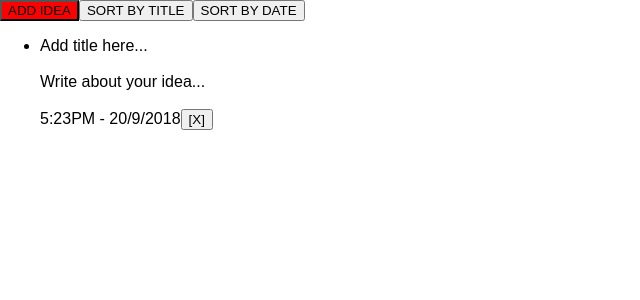
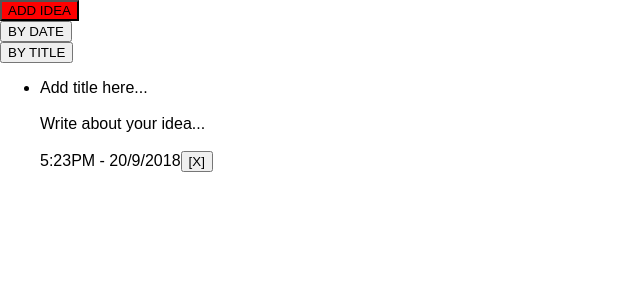
Before and after one commit to ClearScore/tech-screen, a React (Create React App) app in the folder idea-board/: page / in a window 1280 px wide. Shown: the top 300 px of the page, without its empty margins (0-640 px from the left). Built offline with nearby package versions, Linux system fonts and the light colour scheme.

Commit message:
filter feature basic wire up - not tested

```diff
--- a/idea-board/package.json
+++ b/idea-board/package.json
@@ -9,7 +9,8 @@
     "react-dom": "16.4.0",
     "react-redux": "^6.0.0",
     "react-scripts": "1.1.4",
-    "redux": "^4.0.1"
+    "redux": "^4.0.1",
+    "reselect": "^4.0.0"
   },
   "scripts": {
     "start": "react-scripts start",
--- a/idea-board/src/actions/index.js
+++ b/idea-board/src/actions/index.js
@@ -26,3 +26,5 @@ export const editIdea = ({id, title, description}) => (
         }
     }
 )
+
+export const setVisibilityFilter = filter => ({ type: types.SET_VISIBILITY_FILTER, filter })
--- a/idea-board/src/actions/types.js
+++ b/idea-board/src/actions/types.js
@@ -1,3 +1,7 @@
 export const ADD_IDEA = 'ADD_IDEA'
 export const DELETE_IDEA = 'DELETE_IDEA'
 export const EDIT_IDEA = 'EDIT_IDEA'
+export const SET_VISIBILITY_FILTER = 'SET_VISIBILITY_FILTER'
+export const SHOW_ALL = 'SHOW_ALL'
+export const BY_DATE = 'BY_DATE'
+export const BY_TITLE = 'BY_TITLE'
--- /dev/null
+++ b/idea-board/src/components/FilterButton.js
@@ -0,0 +1,45 @@
+import React, { Component } from 'react'
+import PropTypes from 'prop-types'
+import { connect } from 'react-redux'
+import { setVisibilityFilter } from '../actions'
+
+
+class FilterButton extends Component{
+
+    constructor(props){
+        super(props)
+        this.filter = props.filter
+        this.active = props.active
+    }
+
+    setFilter = () => {
+        console.log(this.filter);
+
+        this.props.setVisibilityFilter(this.filter)
+    }
+
+    render(){
+        return (
+            <button
+                className={!!this.active ? 'active': 'disabled'}
+                style={{ cursor: 'pointer' }}
+                onClick={() => this.setFilter}
+            >
+                {this.props.children}
+            </button>
+        )
+    }
+}
+
+FilterButton.propTypes = {
+    children: PropTypes.node.isRequired,
+    filter: PropTypes.string.isRequired,
+    active: PropTypes.bool.isRequired
+}
+
+
+const mapStateToProps = (state, ownProps) => ({
+    active: ownProps.filter === state.visibilityFilter
+})
+
+export default connect(mapStateToProps, {setVisibilityFilter})(FilterButton)
--- a/idea-board/src/components/IdeasAddAndFilter.js
+++ b/idea-board/src/components/IdeasAddAndFilter.js
@@ -2,6 +2,13 @@ import React, { Component } from 'react'
 import { connect } from 'react-redux'
 import PropTypes from 'prop-types'
 import * as actions from 'actions'
+import * as types from 'actions/types'
+import FilterButton from 'components/FilterButton'
+
+const FILTER_TITLES = {
+    [types.BY_DATE]: 'BY DATE',
+    [types.BY_TITLE]: 'BY TITLE'
+}
 
 class IdeasAddAndFilter extends Component {
 
@@ -18,8 +25,14 @@ class IdeasAddAndFilter extends Component {
         return (
         <div>
             <button className='add-button' onClick={this.handleClick}>ADD IDEA</button>
-            <button>SORT BY TITLE</button>
-            <button>SORT BY DATE</button>
+            {Object.keys(FILTER_TITLES).map(filter => (
+                    <div key={filter}>
+                        <FilterButton filter={filter}>
+                            {FILTER_TITLES[filter]}
+                        </FilterButton>
+                    </div>
+                )
+            )}
         </div>
         )
     }
--- a/idea-board/src/reducers/index.js
+++ b/idea-board/src/reducers/index.js
@@ -1,6 +1,8 @@
 import { combineReducers } from 'redux';
 import ideasReducer from 'reducers/ideasReducer';
+import visibilityFilter from 'reducers/visibilityFilter'
 
 export default combineReducers({
-    ideas: ideasReducer
+    ideas: ideasReducer,
+    visibilityFilter
 });
--- /dev/null
+++ b/idea-board/src/reducers/visibilityFilter.js
@@ -0,0 +1,13 @@
+import { SET_VISIBILITY_FILTER, SHOW_ALL } from 'actions/types'
+
+
+const visibilityFilter = (state = SHOW_ALL, action) => {
+    switch (action.type) {
+        case SET_VISIBILITY_FILTER:
+            return action.filter
+        default:
+            return state
+    }
+}
+
+export default visibilityFilter
```
Also changed, not shown: 1 other file (tests, documents, lock files or other folders).
